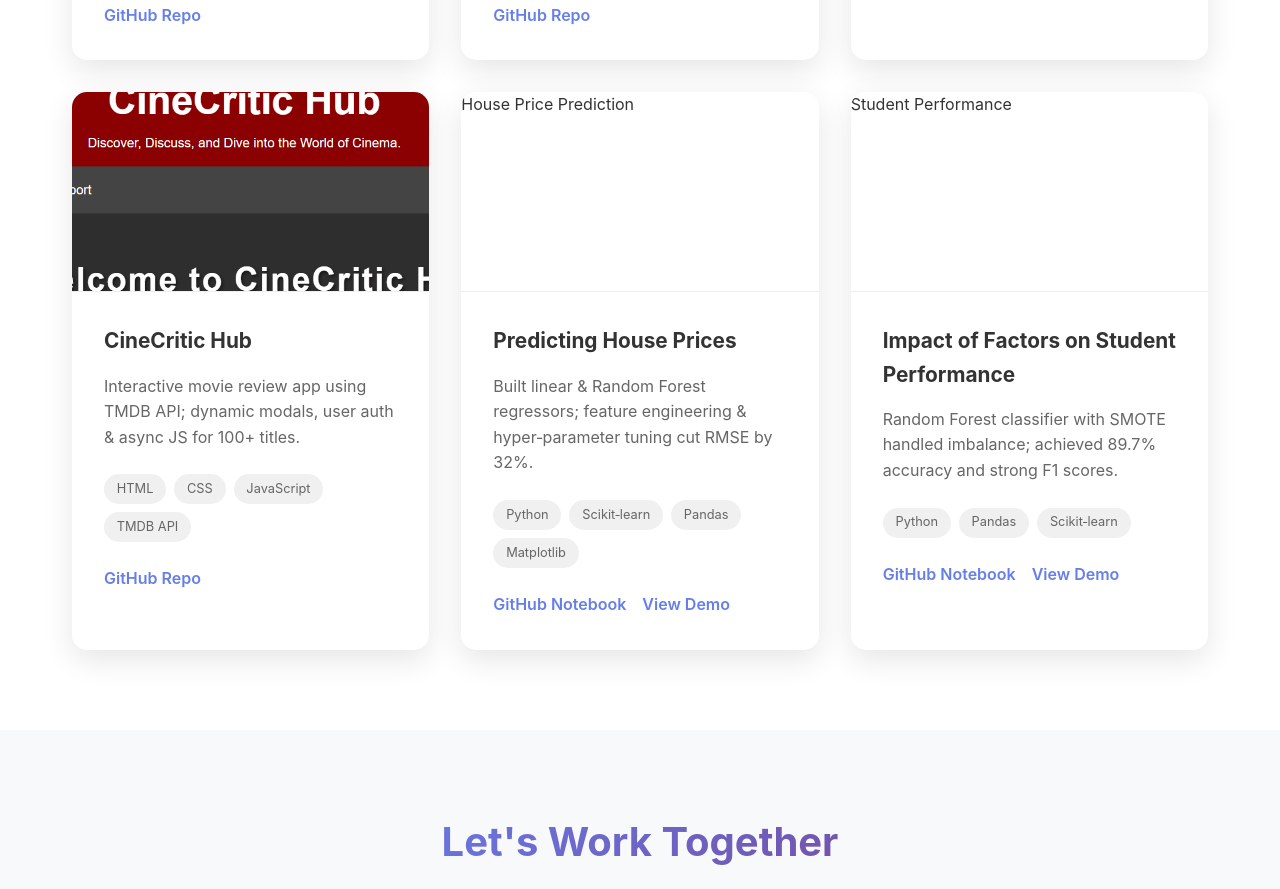
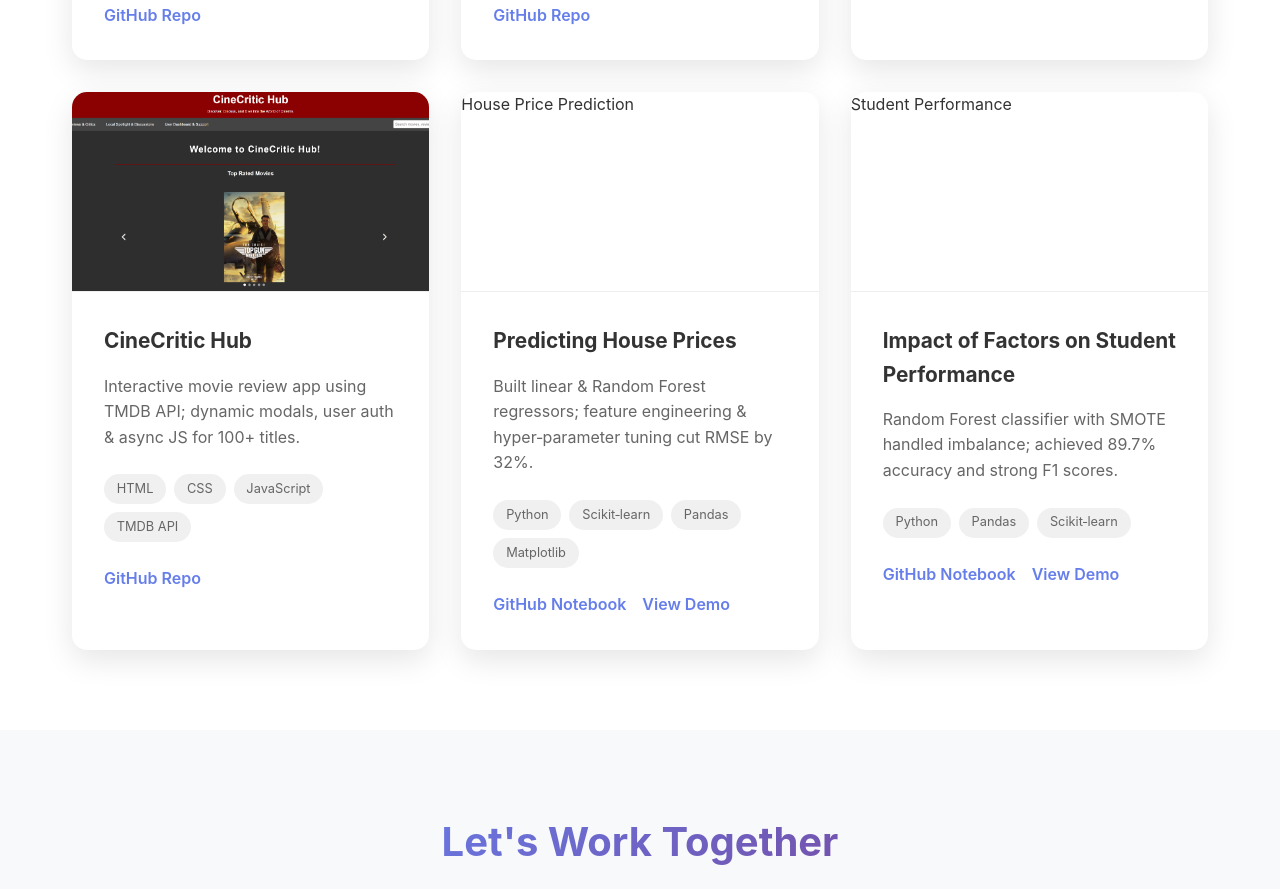
Before and after one commit to SaulMor/portfolio, a plain HTML site: page index.html in a window 1280 px wide. Shown: the part 2296-3185 px from the top of the page. Drawn offline with Linux system fonts and the light colour scheme.

Commit message:
fix image

```diff
--- a/index.html
+++ b/index.html
@@ -194,7 +194,7 @@
         <div class="project-card" data-category="swe">
           <div class="project-image">
             <img
-              src="images/Cinecritic small.png"
+              src="images/Cinecritic-thumb.jpg"
               alt="CineCritic screenshot"
             />
           </div>
```
